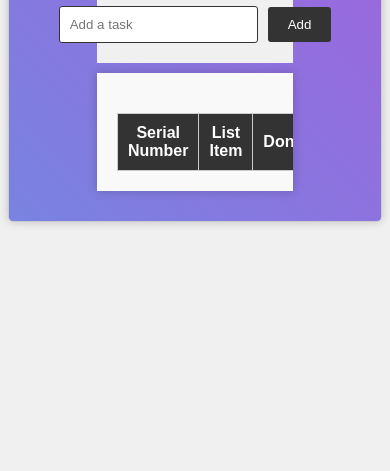
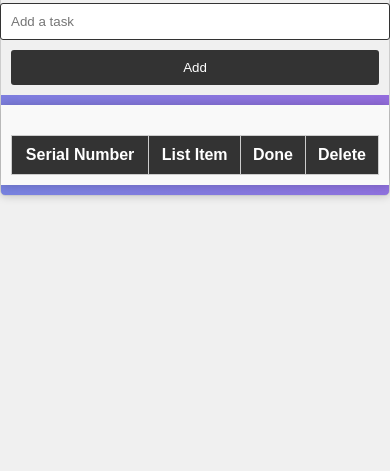
Before and after one commit to Chandrima2001/CodeSoft, a plain HTML site: page Todo_List_Project/index.html in a window 390 px wide. Shown: the part 373-844 px from the top of the page. Drawn offline with Linux system fonts and the light colour scheme.

Commit message:
Responsive ness added

```diff
--- a/Todo_List_Project/script.js
+++ b/Todo_List_Project/script.js
@@ -98,7 +98,7 @@ function loadTasks() {
 
         const editButton = document.createElement("button");
         editButton.classList.add("edit");
-        editButton.textContent = "Edit";
+        editButton.textContent = "Done";
         editButton.addEventListener("click", () => {
             toggleCompleted(newRow); // Call the function to toggle completed
         });
--- a/Todo_List_Project/style.css
+++ b/Todo_List_Project/style.css
@@ -22,8 +22,7 @@ body {
 }
 
 .container1 {
-    float: left;
-    width: 50%;
+    width: 100%;
     padding: 20px;
     background-color: #f0f0f0;
     margin-bottom: 10px;
@@ -44,6 +43,8 @@ body {
     padding: 10px;
     border: 1px solid #333;
     border-radius: 3px;
+    flex: 1;
+    margin-right: 10px;
 }
 
 .input-container button {
@@ -57,46 +58,17 @@ body {
 
 /* Container 2 (Right Side) */
 .container2 {
-    float: left;
-    width: 50%;
+    width: 100%;
     padding: 20px;
     background-color: #f9f9f9; /* Specify the background color you want for container2 */
     box-shadow: 0 0 10px rgba(0, 0, 0, 0.2);
     max-height: 400px; /* Set a maximum height to enable scrolling */
     overflow: auto; /* Enable the vertical scrollbar */
-
 }
-
-
 
 h1 {
     color: #333;
     text-align: center;
-}
-
-.input-container {
-    display: flex;
-    margin-top: 20px;
-    justify-content: center;
-    align-items: center;
-    width: 100%;
-}
-
-input[type="text"] {
-    flex: 1;
-    padding: 10px;
-    border: 1px solid #333;
-    border-radius: 3px;
-    margin-right: 10px;
-}
-
-button {
-    padding: 10px 20px;
-    background-color: #333;
-    color: #fff;
-    border: none;
-    border-radius: 3px;
-    cursor: pointer;
 }
 
 table {
@@ -141,3 +113,35 @@ button.delete {
     background-color: #f44336;
     color: #fff;
 }
+
+/* Media Query for Mobile Devices */
+/* Media Query for Mobile Devices */
+@media (max-width: 600px) {
+    .original {
+        width: 100%;
+        padding: 10px;
+    }
+
+    .container1, .container2 {
+        width: 100%;
+        padding: 10px;
+    }
+
+    .input-container {
+        flex-direction: column;
+    }
+
+    .input-container input[type="text"] {
+        width: 100%;
+        margin-right: 0;
+    }
+
+    .input-container button {
+        width: 100%;
+        margin-top: 10px;
+    }
+
+    .original {
+        height: auto; /* Increase the height of the box */
+    }
+}
```
